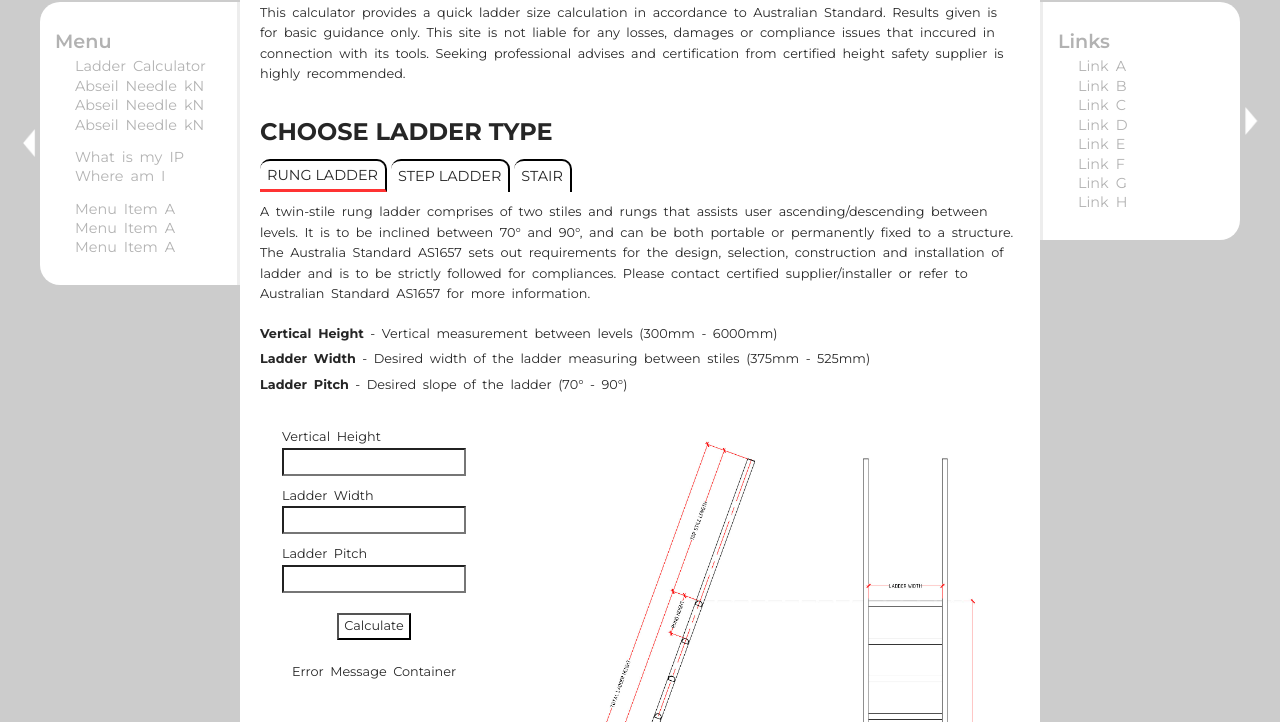
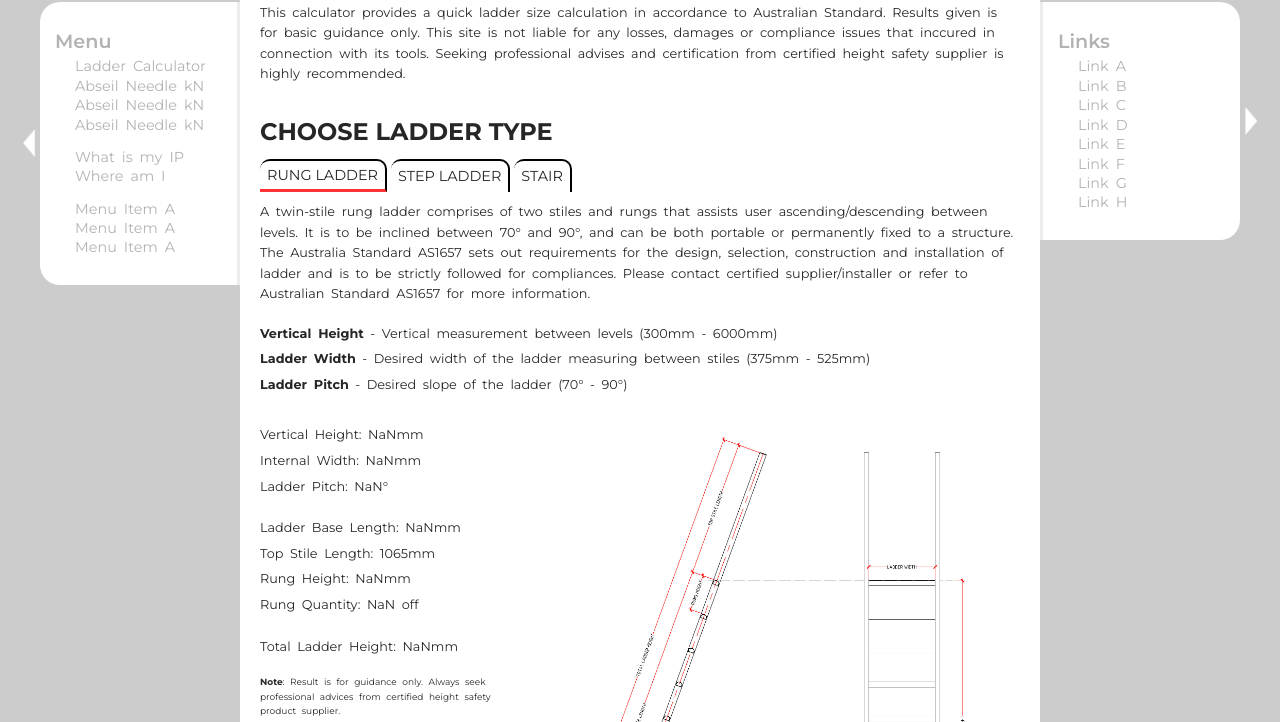
Before and after one commit to eSC2/LadderSizeCalc, a plain HTML site: page Calc/index.html in a window 1280 px wide. Both pictures are taken after typing "Sample", "Sample", "Sample" into the empty fields and a click on the button "Calculate". Shown: the part 78-800 px from the top of the page. Drawn offline with Linux system fonts and the light colour scheme.

Commit message:
Added back btn function and corrected error input/output message color

```diff
--- a/Calc/src/js/controller.js
+++ b/Calc/src/js/controller.js
@@ -5,17 +5,25 @@ import { calcResult } from "./models/calcDelegate.js";
 import viewInfo from "./views/viewInfo.js";
 import viewCalc from "./views/viewCalc.js";
 import viewResult from "./views/viewResult.js";
-import viewMaterials from "./views/viewMaterials.js";
+// import viewMaterials from "./views/viewMaterials.js";
 
 const calculateLadder = function () {
   const userInput = viewCalc._getUserInput();
 
+  viewResult._renderData(viewResult._clearError());
   calcResult(userInput, renderError, renderResult);
+};
+
+const renderLadderCalc = function () {
+  viewCalc._renderData(viewCalc._renderCalculator());
+  viewCalc.addHandlerCalculate(calculateLadder);
+  viewCalc.stdInputFieldColor();
 };
 
 const renderResult = function (data) {
   viewCalc._clearInputField();
   viewResult._renderData(viewResult._renderResult(data));
+  viewResult.addHandlerBack(renderLadderCalc);
   // viewMaterials._renderData(viewMaterials._renderMaterials(data));
 };
 
@@ -25,7 +33,7 @@ const renderError = function () {
 };
 
 const init = function () {
-  viewInfo._renderData(viewInfo._generateInfoDefault());
+  viewInfo._renderData(viewInfo._generateInfoLadder());
   // viewResult._getParentEl();
   viewCalc.addHandlerCalculate(calculateLadder);
   viewCalc.stdInputFieldColor();
--- a/Calc/src/js/helpers.js
+++ b/Calc/src/js/helpers.js
@@ -3,6 +3,19 @@
 // This file contains all text informations. Make sure all texts are within " ".
 
 export const infoDefault = "Default info Text Here (From helpers.js)";
+
+export const infoCalculator = `
+  <p>Vertical Height</p>
+  <input class="input-field" vHeight/>
+  <p>Ladder Width</p>
+  <input class="input-field" ladderWidth/>
+  <p>Ladder Pitch</p>
+  <input class="input-field" ladderPitch/>
+  <br />
+  <div class="subcontent-calculator-btn">
+    <button class="btn-calc">Calculate</button>
+  </div>
+`;
 
 export const infoRungLadder = `
 <div class="subcontent-sub-info">
@@ -20,21 +33,10 @@ export const infoRungLadder = `
 </div>
 
 <div class="subcontent-calc_result">
-  <p>Vertical Height</p>
-  <input class="input-field" vHeight />
-  <p>Ladder Width</p>
-  <input class="input-field" ladderWidth />
-  <p>Ladder Pitch</p>
-  <input class="input-field" ladderPitch />
-  <br />
-  <div class="subcontent-calculator-btn">
-    <button class="btn-calc">Calculate</button>
-  </div>
+${infoCalculator}
 </div>
 
-<div class="subcontent-message">
-  <p>Error Message Container</p>
-</div>
+<div class="subcontent-error-message"></div>
 
 <div class="subcontent-image">
   <img class="result-img" src="./src/js/img/rungladderdwg.jpg" alt="Rung Ladder Drawing" />
@@ -48,15 +50,3 @@ export const ladderComplianceData = {
   ladderPitchRange: [70, 90], // Rung Ladder Min/Max Pitch
   maxRungSpc: 300, // Max rung spacing
 };
-
-/*
-<div class="subcontent-result-rungladder">
-  <li>
-    <p>Vertical Height:</p>
-    <p>Ladder Width:</p>
-    <p>Ladder Pitch:</p>
-  </li>
-  <button class="btn-back">Back</button>
-  <button class="btn-save">Save</button>
-</div>
-*/
--- a/Calc/src/js/views/viewCalc.js
+++ b/Calc/src/js/views/viewCalc.js
@@ -1,6 +1,7 @@
 "use strict";
 
 import View from "./view.js";
+import * as infoText from "../helpers.js";
 
 /*
 export default class View {
@@ -15,11 +16,17 @@ class viewCalc extends View {
 
   // Get user input
   _getUserInput() {
-    return this._parentElement.querySelectorAll(".input-field");
+    return document.querySelectorAll(".input-field");
+  }
+
+  _getCalcResEl() {
+    return document.querySelector(".subcontent-calc_result");
   }
 
   _clearInputField() {
-    this._parentElement.querySelectorAll(".input-field").forEach((el) => (el.value = ""));
+    const inputField = this._getUserInput();
+
+    inputField.forEach((el) => (el.value = ""));
   }
 
   _inputTextErrColor() {
@@ -42,6 +49,14 @@ class viewCalc extends View {
     });
   }
 
+  _renderCalculator() {
+    this._parentElement = this._getCalcResEl();
+
+    return `
+    ${infoText.infoCalculator}
+    `;
+  }
+
   addHandlerCalculate(handler) {
     const btnCalc = document.querySelector(".btn-calc");
 
--- a/Calc/src/js/views/viewInfo.js
+++ b/Calc/src/js/views/viewInfo.js
@@ -14,15 +14,9 @@ export default class View {
 class viewInfo extends View {
   _parentElement = document.querySelector(".ladder-calc-subcontent");
 
-  _generateInfoDefault() {
+  _generateInfoLadder() {
     return `
       ${infoText.infoRungLadder}
-      `;
-  }
-
-  _generateInfoLadder() {
-    return `
-      <h4>${infoText.infoRungLadder}</h4>
       `;
   }
 }
--- a/Calc/src/js/views/viewResult.js
+++ b/Calc/src/js/views/viewResult.js
@@ -5,7 +5,17 @@ import View from "./view.js";
 class viewResult extends View {
   _parentElement = document.querySelector(".subcontent-calculator");
 
+  _getSubContentEl() {
+    return document.querySelector(".subcontent-calc_result");
+  }
+
+  _getSubConMessageEl() {
+    return document.querySelector(".subcontent-error-message");
+  }
+
   _renderResult(data) {
+    this._parentElement = this._getSubContentEl();
+
     return `
     <ul>
         <li>Vertical Height: ${data.verticalHeight}mm</li>
@@ -20,7 +30,7 @@ class viewResult extends View {
         <li>Total Ladder Height: ${data.totalStileLength}mm</li>
     </ul>
     <br />
-    <p style='font-size:9px;'><strong>Note</strong>: This is for guidance only. Always seek professional advices from certified height safety product supplier.</p>
+    <p style='font-size:9px;'><strong>Note</strong>: Result is for guidance only. Always seek professional advices from certified height safety product supplier.</p>
     <br />
     <br />
     <div class="result-btn">
@@ -31,16 +41,26 @@ class viewResult extends View {
   }
 
   _renderError() {
-    this._parentElement = document.querySelector(".subcontent-message");
-
-    // const getInputStyle = document.querySelector(".input-field");
-
-    // getInputStyle.style.color = "rgba(0, 0, 0, 0.35)";
+    this._parentElement = this._getSubConMessageEl();
 
     return `
     <p>Input Error.. Please follow the guidelines above and try again..</p>
     `;
   }
+
+  _clearError() {
+    this._parentElement = this._getSubConMessageEl();
+
+    return "";
+  }
+
+  addHandlerBack(handler) {
+    const btnBack = document.querySelector(".btn-back");
+
+    btnBack.addEventListener("click", function () {
+      handler();
+    });
+  }
 }
 
 export default new viewResult();
--- a/Calc/styles/style.scss
+++ b/Calc/styles/style.scss
@@ -147,8 +147,8 @@ a {
   display: grid;
   max-width: 100%;
   height: auto;
-  grid-template-columns: 30% auto;
-  grid-template-rows: auto 30% auto;
+  grid-template-columns: 35% auto;
+  grid-template-rows: auto auto 25%;
   grid-template-areas:
     "subinfo subinfo"
     "calc-result img"
@@ -161,7 +161,8 @@ a {
   .subcontent-calc_result {
     grid-area: calc-result;
     place-self: start center;
-    padding-top: 30px;
+    padding-top: 25px;
+    padding-left: 0px; //<--- Note add this function
   }
 
   .subcontent-calculator-btn {
@@ -171,6 +172,7 @@ a {
 
   .subcontent-image {
     grid-area: img;
+    padding-right: 15px;
 
     .result-img {
       max-width: 100%;
@@ -179,19 +181,23 @@ a {
     }
   }
 
-  .subcontent-message {
+  .subcontent-error-message {
     grid-area: message;
-    margin-top: 20px;
     place-self: start center;
     text-align: center;
+
+    p {
+      color: red;
+    }
   }
 
   .input-field {
     height: 1.5rem;
-    width: 180px;
+    width: 150px;
     margin-bottom: 10px;
     font-size: 1rem;
     color: $textColor;
+    padding-left: 2px;
   }
 }
 
```
Also changed, not shown: Calc/styles/style.css, 3 other files.
